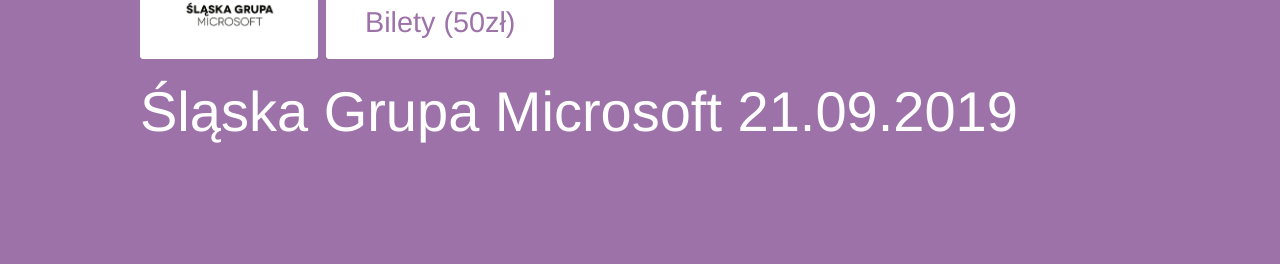
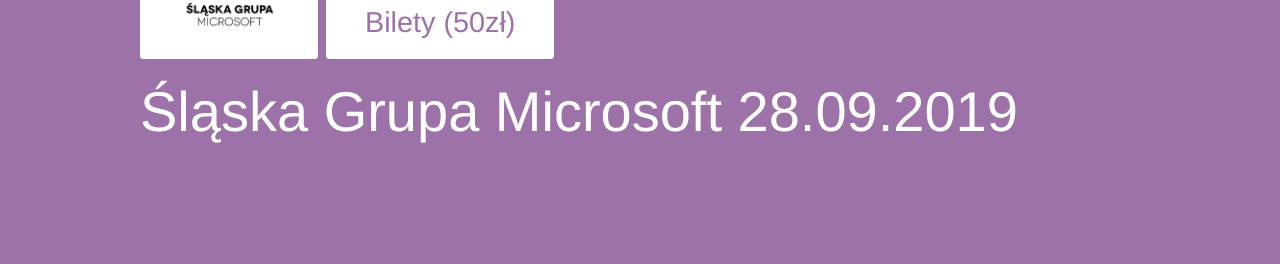
Before and after one commit to jlamch/AzureIoTWorkshop, a Jekyll site: the page built from index.html, in a window 1280 px wide and 900 px high, scrolled down 392 px. Shown: the part 180-444 px from the top of the window. Built offline with Jekyll 4.4.1, drawn with Linux system fonts in a browser that asks for light colours.

Commit message:
zmiana daty

```diff
--- a/index.html
+++ b/index.html
@@ -12,7 +12,7 @@
 			<a class="button alt" href="https://www.meetup.com/%C5%9Al%C4%85ska-Grupa-Microsoft-Meetup/"><img src="{{ site.baseurl }}/images/LOGO_SGM_print-200.png" width="100" /></a>
 			<a class="button alt" href="https://azureiotworkshopsgms.konfeo.com/pl/groups">Bilety (50zł)</a>
 		</p>
-		<h2 class="editable">Śląska Grupa Microsoft 21.09.2019</h2>
+		<h2 class="editable">Śląska Grupa Microsoft 28.09.2019</h2>
 	</div>
 </section>
 
```
